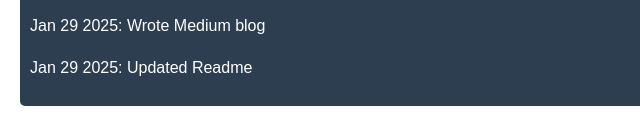
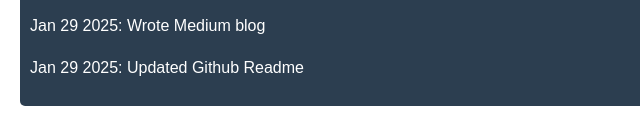
Before and after one commit to turp2707/turp2707.github.io, a plain HTML site: page index.html in a window 1280 px wide. Shown: the part 2378-2501 px from the top of the page, 0-640 px from the left. Drawn offline with Linux system fonts and the light colour scheme.

Commit message:
final log

```diff
--- a/index.html
+++ b/index.html
@@ -188,7 +188,7 @@
         <p>Jan 14 2025: Better title</p>
         <p>Jan 29 2025: Optimized title for Google</p>
         <p>Jan 29 2025: Wrote Medium blog</p>
-        <p>Jan 29 2025: Updated Readme</p>
+        <p>Jan 29 2025: Updated Github Readme</p>
       </div>
     </footer>
   </body>
```
